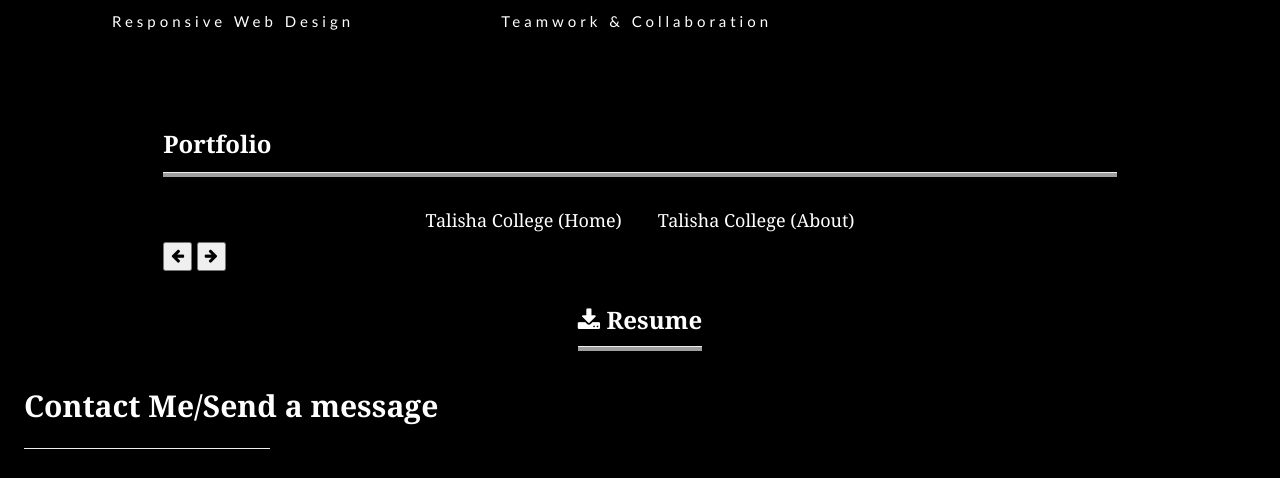
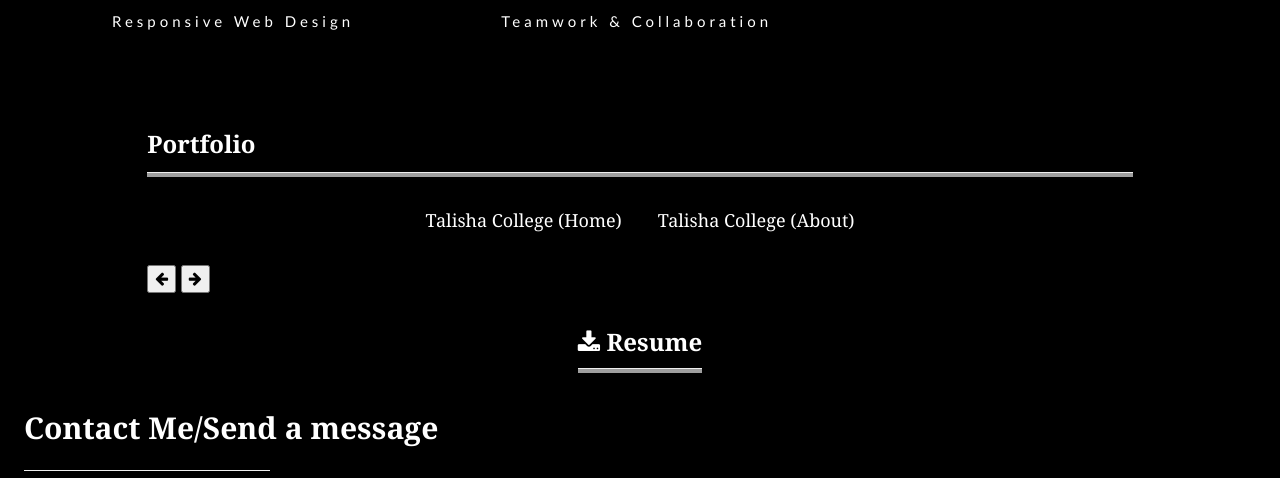
Before and after one commit to themanOsho/PORT_, a plain HTML site: page index.html in a window 1280 px wide. Shown: the part 950-1428 px from the top of the page. Drawn offline with Linux system fonts and the light colour scheme.

Commit message:
Update index.html

```diff
--- a/index.html
+++ b/index.html
@@ -142,7 +142,7 @@
             </div>
         </div><!-- End About Section -->
         <!-- Portfolio -->
-        <div class="w3-container" style="width: 80%; margin-left: auto; margin-right: auto;">
+        <div style="width: 80%; margin-left: auto; margin-right: auto;">
             <h4 class="w3-xlarge w3-text-white" style="color: rgb(93, 99, 104);"><b
                     style="font-family: Cambria, Cochin, Georgia, Times, 'Times New Roman', serif;">Portfolio</b></h4>
             <hr class="w3-gray" style="height: 4px; margin: auto;"><br>
@@ -168,8 +168,8 @@
                 <a href="https://talishacollege.netlify.app/admissions.html"
                     class="w3-btn w3-mobile w3-hover-none w3-large">Talisha
                     College (Admissions)</a>
-            </div>
-            <button onclick="myProjects.previous()"><i class="fa fa-solid fa fa-arrow-left"></i></button>
+            </div><br>
+            <button onclick="myProjects.previous()"><i class="fa fa-arrow-left w3-text-black"></i></button>
             <button onclick="myProjects.next()"><i class="fa fa-arrow-right"></i></button>
 
             <script>
```
